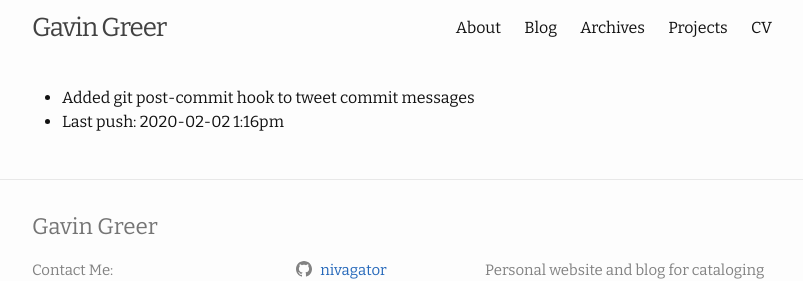
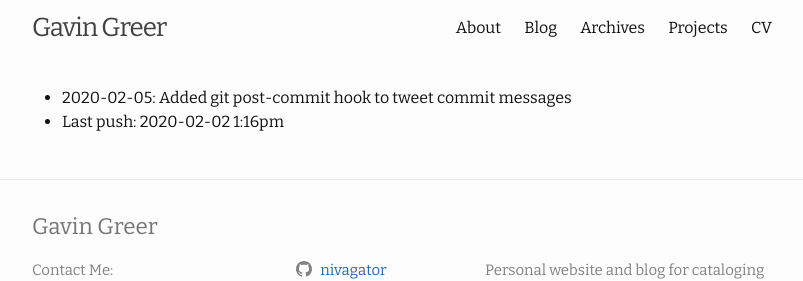
Before and after one commit to nivagator/personal-site, a Jekyll site: the page built from log.md, in a window 1280 px wide. Shown: the top 281 px of the page, without its empty margins (238-1041 px from the left). Built offline with Jekyll 4.4.1, drawn with Linux system fonts in a browser that asks for light colours; some of the changed lines change nothing that is shown.

Commit message:
add entry to log file

```diff
--- a/log.md
+++ b/log.md
@@ -2,5 +2,5 @@
 layout: default
 title: log
 ---
-- Added git post-commit hook to tweet commit messages
+- 2020-02-05: Added git post-commit hook to tweet commit messages
 - Last push: 2020-02-02 1:16pm
```
